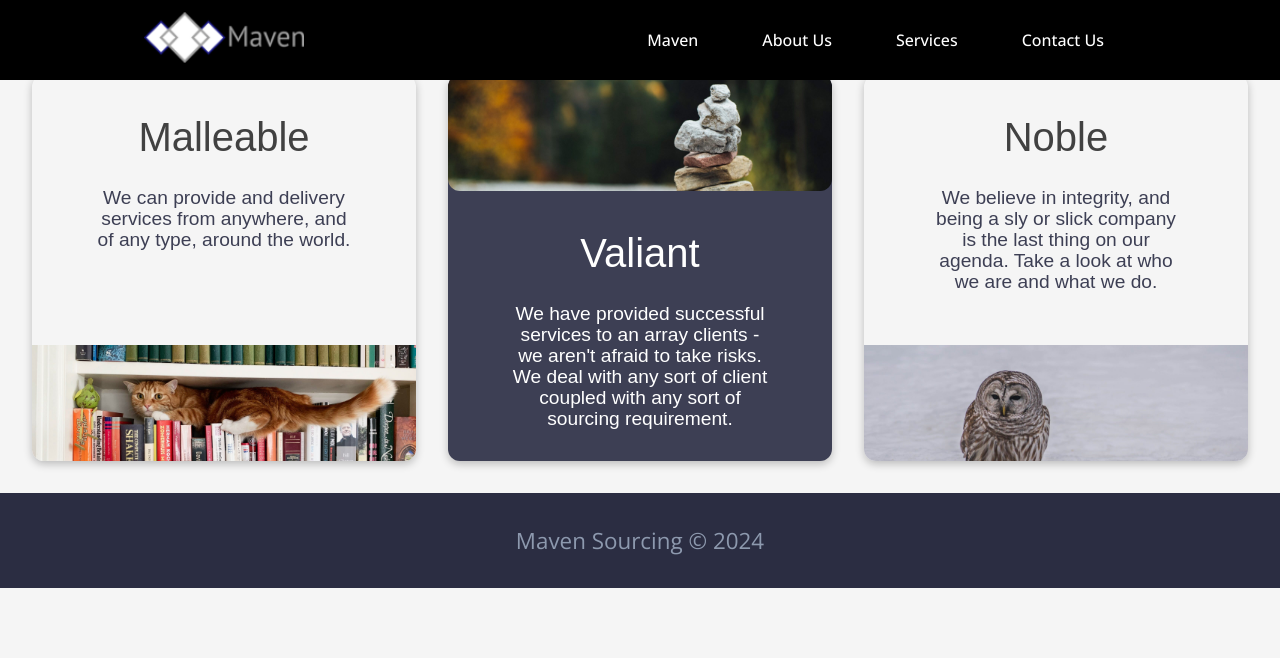
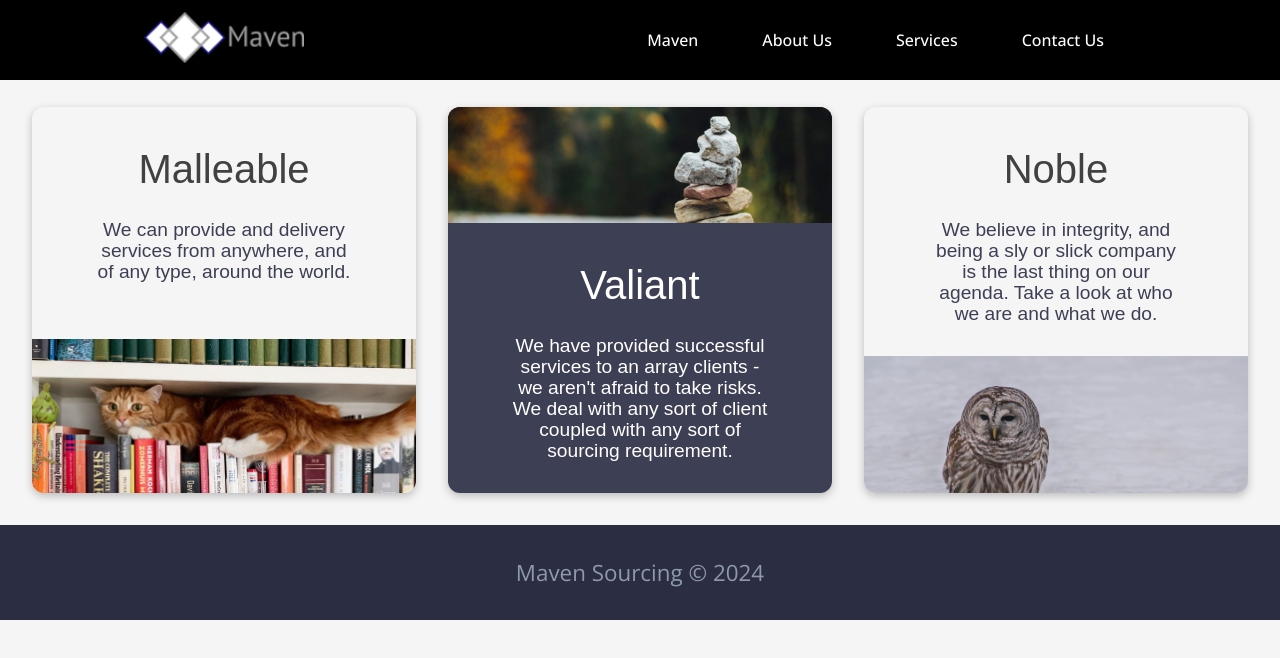
Before and after one commit to KonferInc/MavenSourcing, a React (Vite) app: page / in a window 1280 px wide. Shown: the top 658 px of the page. Built offline with nearby package versions, Linux system fonts and the light colour scheme.

Commit message:
better feature card tiling proportions

```diff
--- a/src/components/Features.css
+++ b/src/components/Features.css
@@ -1,4 +1,5 @@
 .features-container {
+    margin-top: 2rem;
     display: grid;
     grid-template-columns: repeat(3, 1fr);
     gap: 2rem;
@@ -48,11 +49,17 @@
     width: 100%;
     border-bottom-left-radius: 12px;
     border-bottom-right-radius: 12px;
+    height: 40%;
+    object-fit: cover;
 }
 
 .feature.dark img {
+    border-bottom-left-radius: 0px;
+    border-bottom-right-radius: 0px;
     border-top-left-radius: 12px;
     border-top-right-radius: 12px;
+    height: 40%;
+    object-fit: cover;
 }
 
 .feature:nth-child(2) {
```
